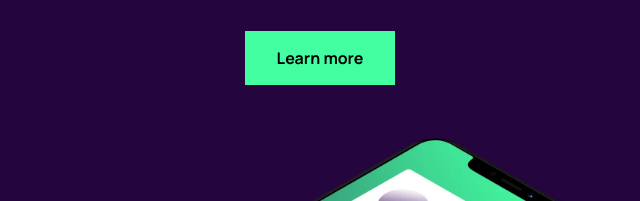
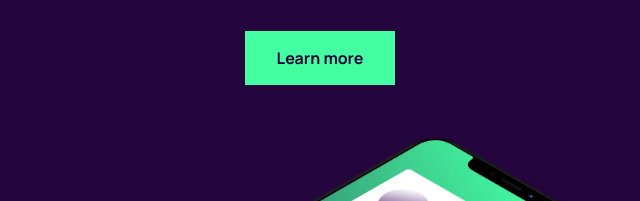
Before and after one commit to RaviBele/FrontEnd-WorkitLandingPage, a plain HTML site: page index.html in a window 1280 px wide. Shown: the part 312-513 px from the top of the page, 320-960 px from the left. Drawn offline with Linux system fonts and the light colour scheme.

Commit message:
Add files via upload

```diff
--- a/styles.css
+++ b/styles.css
@@ -100,6 +100,7 @@ Landing section
     font-weight: bold;
     font-size: 1rem;
     margin-top: 2.5rem;
+    color: #24053E;
 }
 
 .curve {
```
